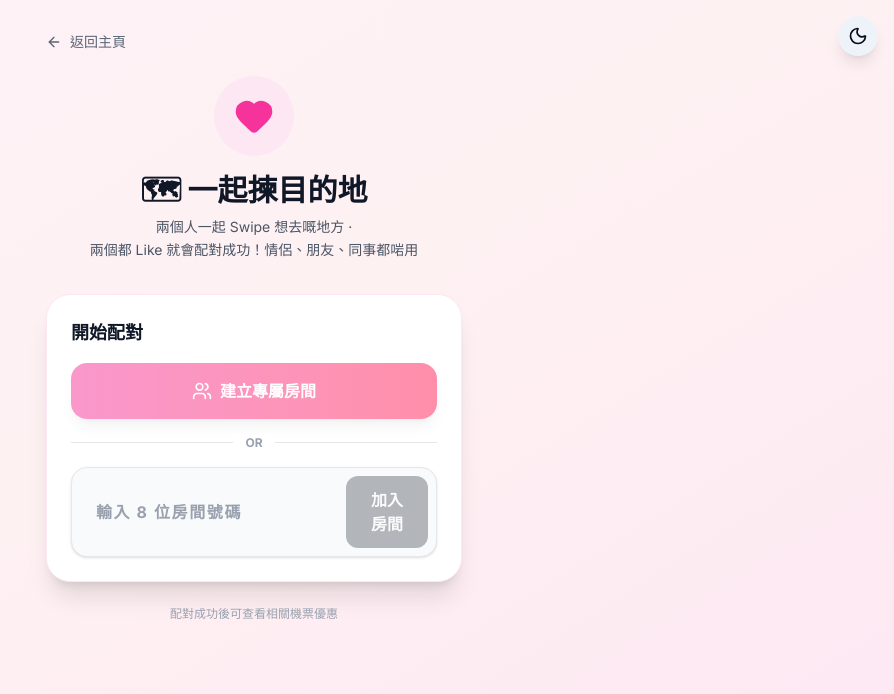
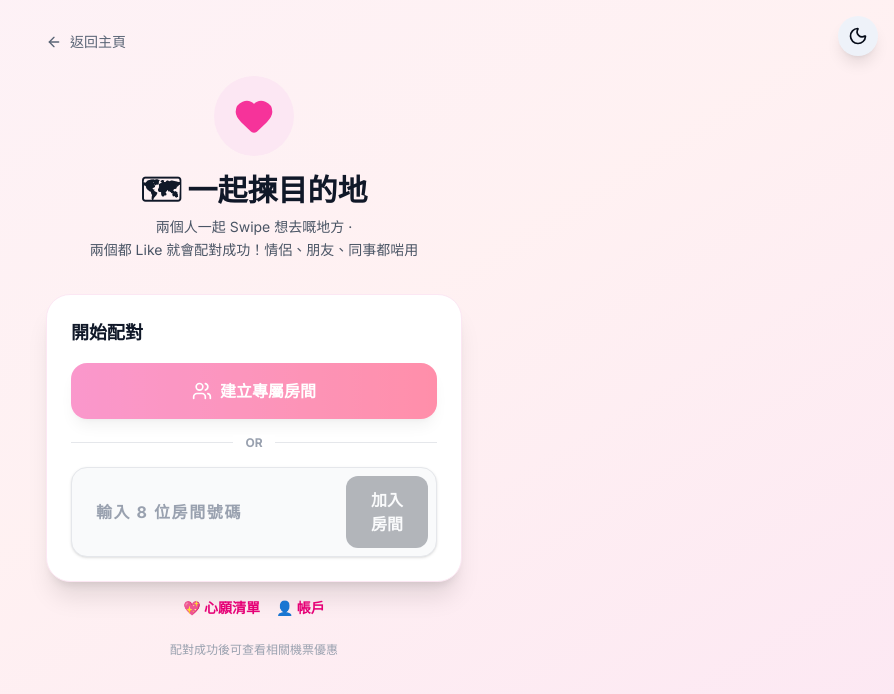
Before and after one commit to extraier/flight-deals-app, a Next.js app: page /match in a window 1280 px wide. Shown: the top 694 px of the page, without its empty margins (386-1280 px from the left). Built offline with nearby package versions, Linux system fonts and the light colour scheme; no server answers.

Commit message:
feat(match): add nav links to wishlist + account on /match home
Two subtle links below the existing 建立/加入房間 block. Users discover
the wishlist + login affordances without needing to swipe first.

```diff
--- a/src/app/match/page.tsx
+++ b/src/app/match/page.tsx
@@ -125,6 +125,21 @@ export default function CouplePage() {
           )}
         </div>
 
+        <div className="mt-4 flex justify-center gap-4 text-sm">
+          <Link
+            href="/match/wishlist"
+            className="text-pink-600 dark:text-pink-400 hover:underline font-bold flex items-center gap-1"
+          >
+            💖 心願清單
+          </Link>
+          <Link
+            href="/match/account"
+            className="text-pink-600 dark:text-pink-400 hover:underline font-bold flex items-center gap-1"
+          >
+            👤 帳戶
+          </Link>
+        </div>
+
         <div className="text-center text-xs text-gray-400 mt-6">
           配對成功後可查看相關機票優惠
         </div>
```
